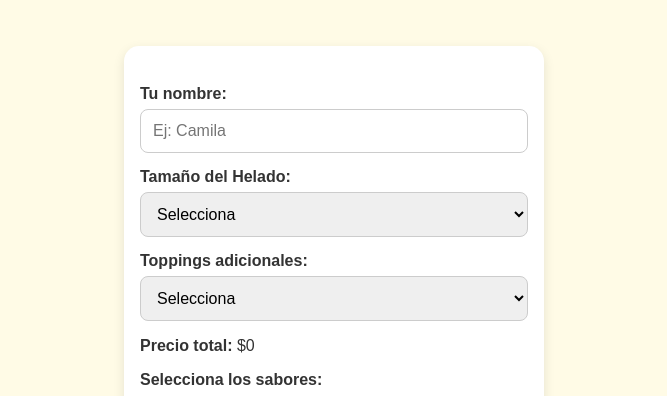
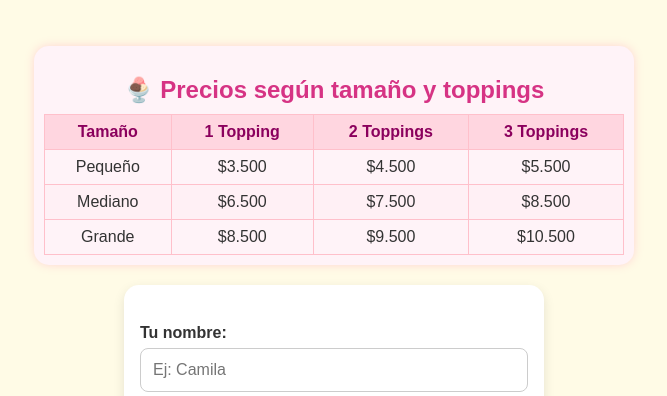
Before and after one commit to Andru212/HeladeriaEimiVall, a plain HTML site: page index.html in a window 1280 px wide. Shown: the part 373-769 px from the top of the page, without its empty margins (306-973 px from the left). Drawn offline with Linux system fonts and the light colour scheme.

Commit message:
Update index.html

```diff
--- a/index.html
+++ b/index.html
@@ -214,6 +214,41 @@ body {
   }
 
 
+  .tabla-precios {
+    text-align: center;
+    margin: 20px auto;
+    padding: 10px;
+    max-width: 600px;
+    background: #fff3f8;
+    border-radius: 15px;
+    box-shadow: 0 0 10px rgba(255, 128, 171, 0.3);
+  }
+
+  .tabla-precios h2 {
+    color: #d63384;
+    margin-bottom: 10px;
+  }
+
+  .tabla-precios table {
+    width: 100%;
+    border-collapse: collapse;
+  }
+
+  .tabla-precios th,
+  .tabla-precios td {
+    padding: 8px 12px;
+    border: 1px solid #ffc0cb;
+    font-size: 1em;
+  }
+
+  .tabla-precios th {
+    background-color: #ffd6e0;
+    color: #8b005d;
+  }
+
+  .tabla-precios tr:nth-child(even) {
+    background-color: #fff0f5;
+  }
 
 
   </style>
@@ -227,6 +262,42 @@ body {
   <header style="text-align: center; margin: 20px 0;">
     <img src="Logo.png" alt="Logo Heladería" class="logo-brincando">
   </header>
+
+
+  <div class="tabla-precios">
+    <h2>🍨 Precios según tamaño y toppings</h2>
+    <table>
+      <thead>
+        <tr>
+          <th>Tamaño</th>
+          <th>1 Topping</th>
+          <th>2 Toppings</th>
+          <th>3 Toppings</th>
+        </tr>
+      </thead>
+      <tbody>
+        <tr>
+          <td>Pequeño</td>
+          <td>$3.500</td>
+          <td>$4.500</td>
+          <td>$5.500</td>
+        </tr>
+        <tr>
+          <td>Mediano</td>
+          <td>$6.500</td>
+          <td>$7.500</td>
+          <td>$8.500</td>
+        </tr>
+        <tr>
+          <td>Grande</td>
+          <td>$8.500</td>
+          <td>$9.500</td>
+          <td>$10.500</td>
+        </tr>
+      </tbody>
+    </table>
+  </div>
+
 
 
   <form onsubmit="event.preventDefault(); agregarHelado();">
```
